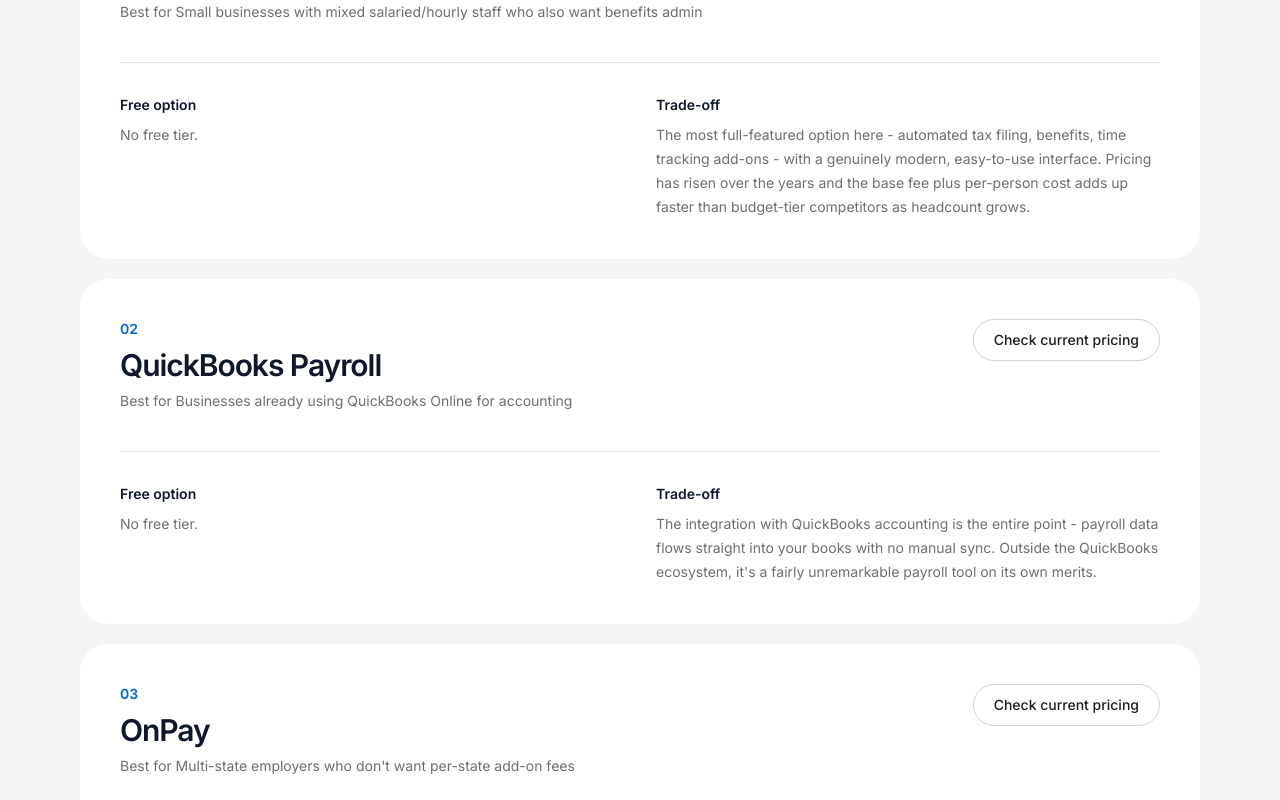
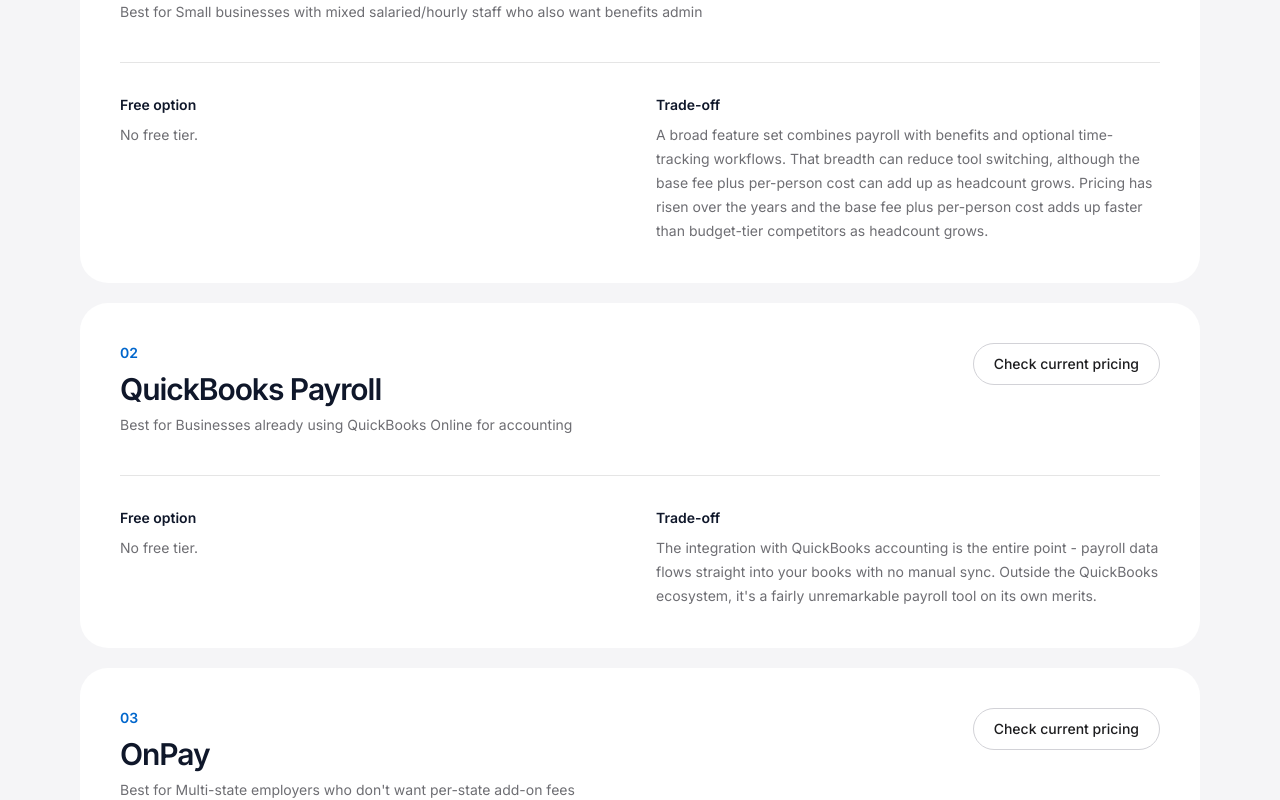
Before and after one commit to LinukaBandara/StackPick, a Next.js app: page /best/payroll-software in a window 1280 px wide. Shown: the part 3520-4320 px from the top of the page. Built offline with nearby package versions, Linux system fonts and the light colour scheme; no server answers.

Commit message:
content: remove unsupported superlatives and strengthen comparison trust

```diff
--- a/app/best/payroll-software/page.tsx
+++ b/app/best/payroll-software/page.tsx
@@ -21,7 +21,7 @@ export default function Page() {
           bestFor: "Small businesses with mixed salaried/hourly staff who also want benefits admin",
           freeOption: "No free tier.",
           tradeoff:
-            "The most full-featured option here - automated tax filing, benefits, time tracking add-ons - with a genuinely modern, easy-to-use interface. Pricing has risen over the years and the base fee plus per-person cost adds up faster than budget-tier competitors as headcount grows.",
+            "A broad feature set combines payroll with benefits and optional time-tracking workflows. That breadth can reduce tool switching, although the base fee plus per-person cost can add up as headcount grows. Pricing has risen over the years and the base fee plus per-person cost adds up faster than budget-tier competitors as headcount grows.",
           url: "https://gusto.com/",
         },
         {
@@ -37,7 +37,7 @@ export default function Page() {
           bestFor: "Multi-state employers who don't want per-state add-on fees",
           freeOption: "No free tier.",
           tradeoff:
-            "Flat pricing that includes multi-state filing where several competitors charge extra per additional state - a real saving if your team isn't all in one place. Fewer bundled HR extras than Gusto if you want payroll and HR fully combined.",
+            "A pricing structure that can include multi-state filing may be attractive when employees work across states. Compare the current included states, filing scope and total per-employee cost before deciding. Fewer bundled HR extras than Gusto if you want payroll and HR fully combined.",
           url: "https://onpay.com/",
         },
         {
@@ -45,7 +45,7 @@ export default function Page() {
           bestFor: "Very budget-conscious small businesses with simple payroll needs",
           freeOption: "No free tier, but the lowest starting price in this category.",
           tradeoff:
-            "The cheapest genuine entry point here with consistently well-rated support - but the feature set is intentionally basic. Fine for straightforward payroll, limiting if you want integrated benefits administration or HR tools.",
+            "A lower starting price can suit straightforward payroll needs. The trade-off is a narrower feature set than broader payroll-and-HR platforms, so check whether benefits, HR and time-tracking needs are covered. Fine for straightforward payroll, limiting if you want integrated benefits administration or HR tools.",
           url: "https://www.patriotsoftware.com/payroll/",
         },
       ]}
```
